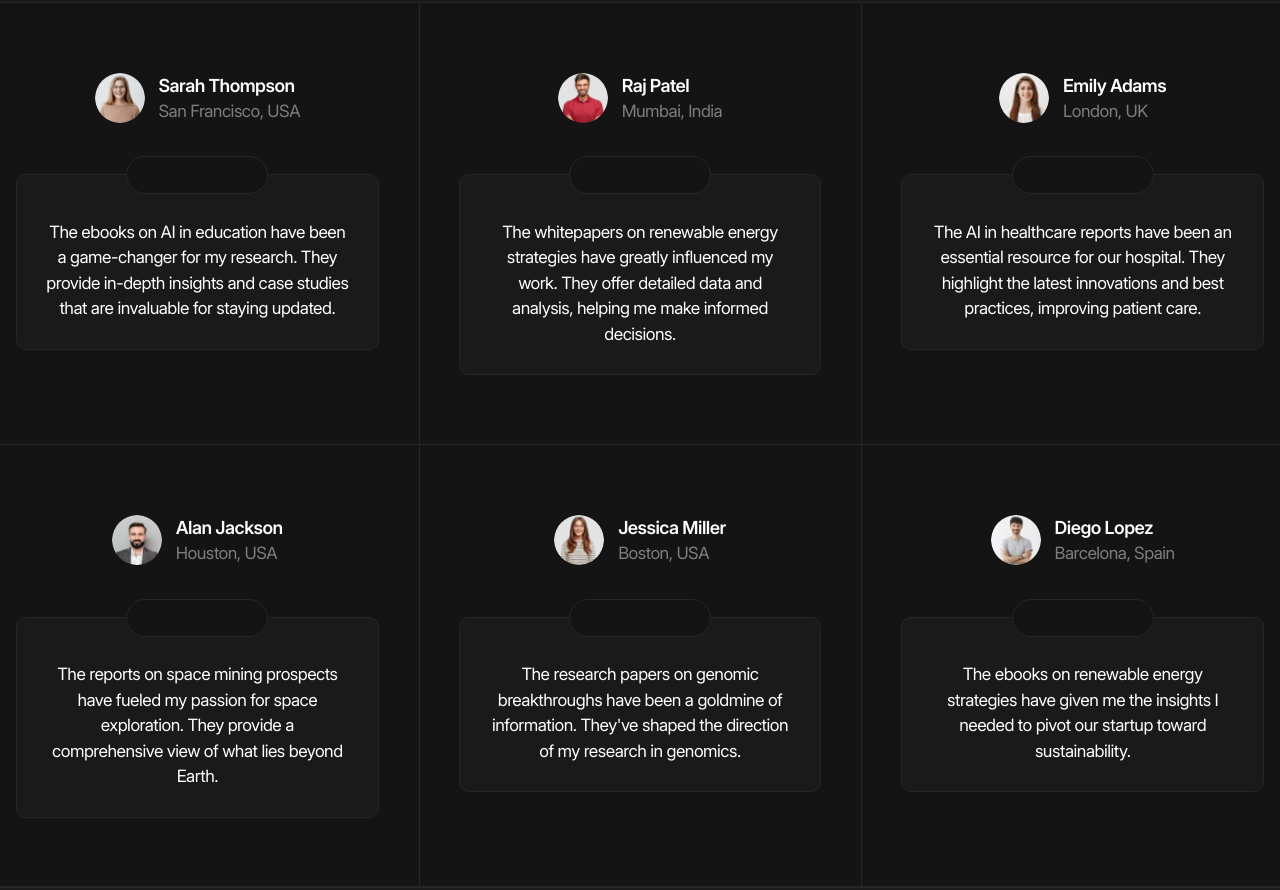
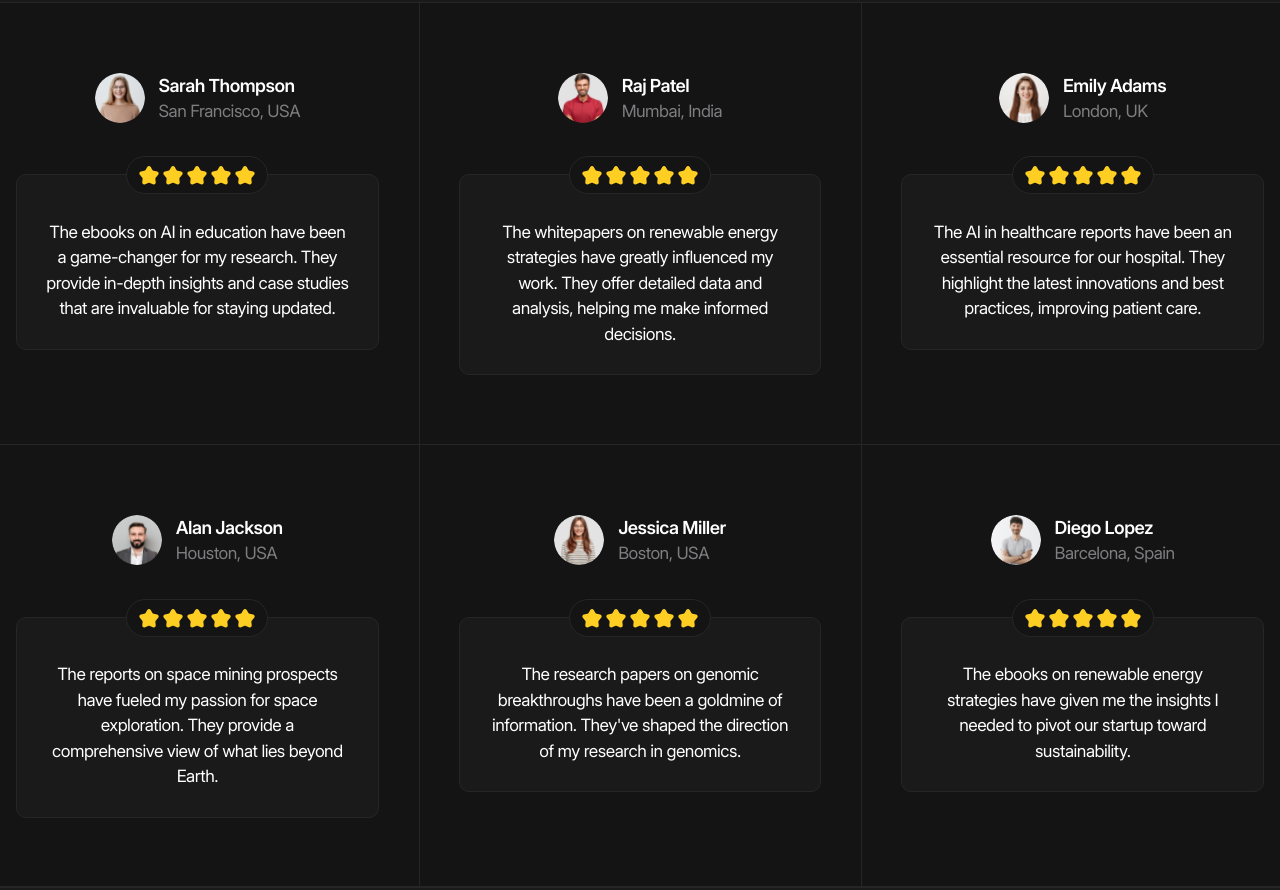
Before and after one commit to Shakh9/portfolio-site-future-tech, a website with bundled scripts: page index.html in a window 1280 px wide. Shown: the part 6112-7002 px from the top of the page. Built offline with nearby package versions, Linux system fonts and the light colour scheme; files whose address does not match are found by name.

Commit message:
edit icon 16

```diff
--- a/styles/main.css
+++ b/styles/main.css
@@ -1846,10 +1846,10 @@ button[aria-label]::before {
   --size: 1.5rem;
   width: var(--size);
   height: var(--size);
-  background: url('../../icons/star_gray.svg') center/contain no-repeat;
+  background: url('../img2/star_gray.svg') center/contain no-repeat;
 }
 .rating-view__star.is-active {
-  background-image: url('../img/star_yellow.svg');
+  background-image: url('../img2/star_yellow.svg');
 }
 @media (width <= 90.06125rem) {
   .rating-view__star {
```
